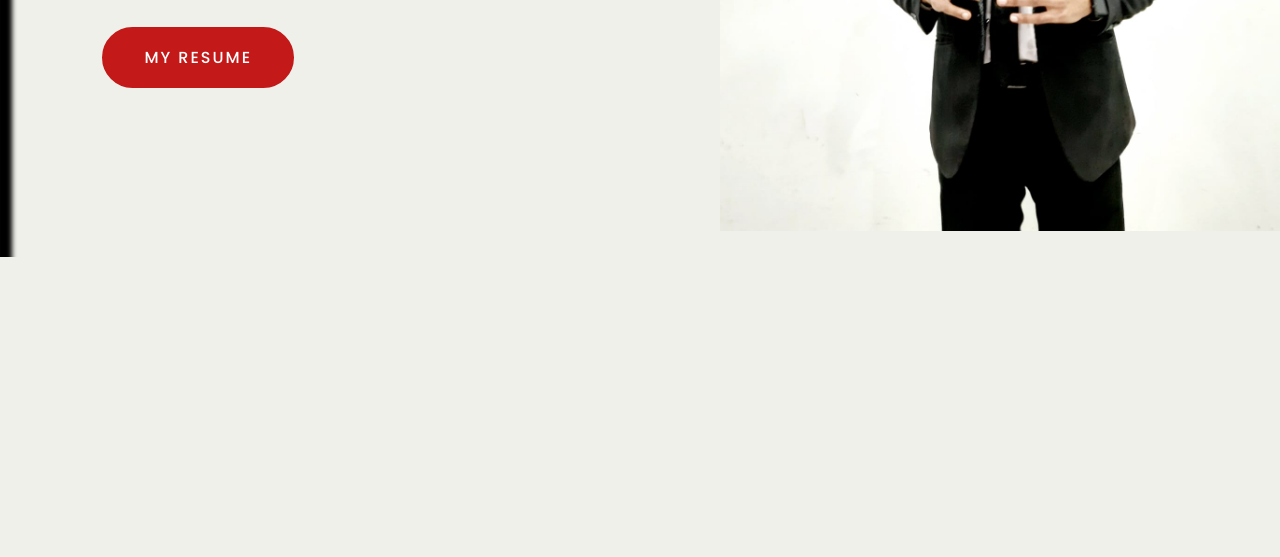
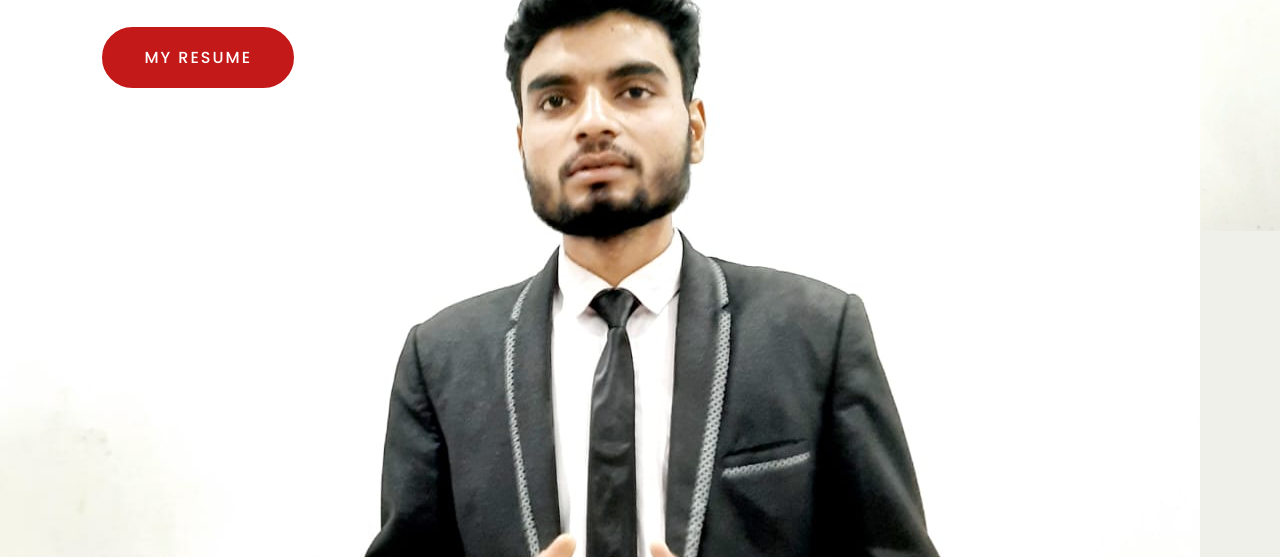
Before and after one commit to GauravPandey123webdeveloper/MyPortfolioWebsite, a plain HTML site: page home.html in a window 1280 px wide. Shown: the part 543-1100 px from the top of the page. Before the commit the page ends 800 px from the top, so only its background shows below. Drawn offline with Linux system fonts and the light colour scheme.

Commit message:
Update home.html

```diff
--- a/home.html
+++ b/home.html
@@ -10,7 +10,8 @@
 </head>
 
 <body>
-    <div class="navigation">
+    <div class="navigation" >
+
         <nav id="change" onmouseover="effect()" onmouseout="default_color()">
             <ul>
                 <li><a href="home.html">Home</a></li>
@@ -19,6 +20,7 @@
             </ul>
         </nav>
 
+        <section>
             <div class="content">
                 <span class="title">Web Developer</span>
                 <h1>Hello, I’m <span>Gaurav Pandey</span></h1>
@@ -26,8 +28,12 @@
                     I am a passionated and dedicated developer with 1 year of experience in HTML, CSS, JAVASCRIPT, PHP, PYTHON,
                     Bootstrap.And also I have joined functionUp to boostUp my skills.
                 </p>
-            <a href="#" class="btn">My Resume</a>
+                <a href="Resume.pdf" class="btn" download>My Resume</a>
             </div>
+            <div class="photo">
+                <img src="profilePhoto.jpg" alt="" srcset="">
+            </div>
+        </section>
     </div>
     <script src="script.js"> </script>
 </body>
```
Lines whose indentation alone changed are shown as unchanged.
